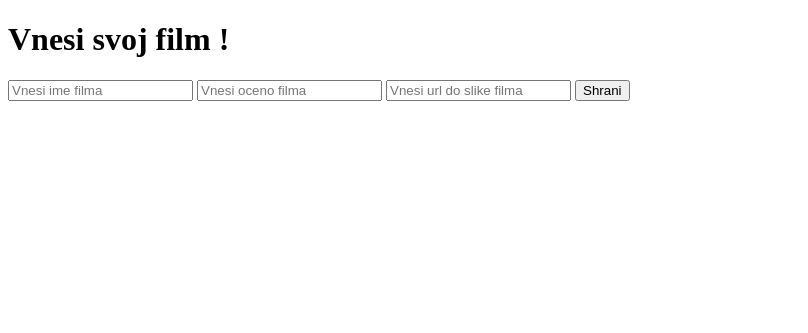
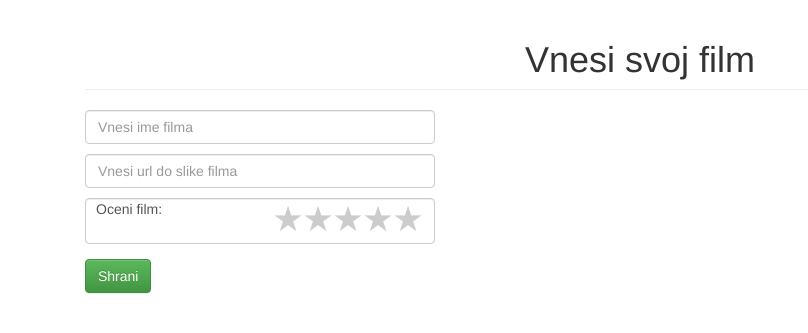
Before and after one commit to patt19823/seznam-filmov, a Python web app: template templates/hello.html in a window 1280 px wide. Shown: the top 333 px of the page, without its empty margins (0-808 px from the left). Run offline with Jinja, Linux system fonts and the light colour scheme; the template is opened without the code that fills it, so the values that code supplies are empty; some libraries are stand-ins or nearby versions.

Commit message:
dodan star rating in bootstrap

```diff
--- a/templates/hello.html
+++ b/templates/hello.html
@@ -3,16 +3,85 @@
 <head lang="en">
     <meta charset="UTF-8">
     <title>Vnesi svoje filme</title>
+    <!-- Latest compiled and minified CSS -->
+<link rel="stylesheet" href="https://maxcdn.bootstrapcdn.com/bootstrap/3.3.6/css/bootstrap.min.css" integrity="sha384-1q8mTJOASx8j1Au+a5WDVnPi2lkFfwwEAa8hDDdjZlpLegxhjVME1fgjWPGmkzs7" crossorigin="anonymous">
 
-    <link rel="stylesheet" href="/assets/css/style.css">
+<!-- Optional theme -->
+<link rel="stylesheet" href="https://maxcdn.bootstrapcdn.com/bootstrap/3.3.6/css/bootstrap-theme.min.css" integrity="sha384-fLW2N01lMqjakBkx3l/M9EahuwpSfeNvV63J5ezn3uZzapT0u7EYsXMjQV+0En5r" crossorigin="anonymous">
+<link rel="stylesheet" href="//netdna.bootstrapcdn.com/font-awesome/4.2.0/css/font-awesome.min.css">
+<!-- Latest compiled and minified JavaScript -->
+<script src="https://maxcdn.bootstrapcdn.com/bootstrap/3.3.6/js/bootstrap.min.js" integrity="sha384-0mSbJDEHialfmuBBQP6A4Qrprq5OVfW37PRR3j5ELqxss1yVqOtnepnHVP9aJ7xS" crossorigin="anonymous"></script>
+<style>
+.rate {
+  border: 1px solid #cccccc;
+  float: left;
+  height: 46px;
+  padding: 0 10px;
+}
+
+.rate:not(:checked) > input {
+  position: absolute;
+  top: -9999px;
+}
+
+.rate:not(:checked) > label {
+  float: right;
+  width: 1em;
+  overflow: hidden;
+  white-space: nowrap;
+  cursor: pointer;
+  font-size: 30px;
+  color: #ccc;
+}
+
+.rate:not(:checked) > label:before { content: '★ '; }
+
+.rate > input:checked ~ label { color: #ffc700; }
+
+.rate:not(:checked) > label:hover, .rate:not(:checked) > label:hover ~ label { color: #deb217; }
+
+.rate > input:checked + label:hover, .rate > input:checked + label:hover ~ label, .rate > input:checked ~ label:hover, .rate > input:checked ~ label:hover ~ label, .rate > label:hover ~ input:checked ~ label { color: #c59b08; }
+
+</style>
 </head>
 <body>
-    <h1>Vnesi svoj film !</h1>
-        <form method="post", action="/vnesifilm">
-            <input type="text" name="ime_filma" placeholder="Vnesi ime filma">
-            <input type="text" name="ocena_filma" placeholder="Vnesi oceno filma">
-            <input type="text" name="slika_filma" placeholder="Vnesi url do slike filma">
-            <button type="submit"> Shrani </button>
-        </form>
+<div class="container">
+    <div class="col-lg-12">
+        <h1 class="page-header" style="text-align:center"> Vnesi svoj film</h1>
+    </div>
+
+    <div class="row">
+        <div class="col-lg-12">
+            <div class="col-lg-4 col-md-4">
+                <form method="post", action="/vnesifilm" class="form-group">
+
+                       <p><input class="form-control" type="text" name="ime_filma" placeholder="Vnesi ime filma">
+                        </p>
+
+                        <p><input class="form-control" type="text" name="slika_filma" placeholder="Vnesi url do slike filma">
+                        </p>
+
+                    <div class="form-group rate form-control">Oceni film:
+                      <input type="radio" id="star5" name="ocena_filma" value="5" />
+                      <label for="star5" title="text">5 stars</label>
+                      <input type="radio" id="star4" name="ocena_filma" value="4" />
+                      <label for="star4" title="text">4 stars</label>
+                      <input type="radio" id="star3" name="ocena_filma" value="3" />
+                      <label for="star3" title="text">3 stars</label>
+                      <input type="radio" id="star2" name="ocena_filma" value="2" />
+                      <label for="star2" title="text">2 stars</label>
+                      <input type="radio" id="star1" name="ocena_filma" value="1" />
+                      <label for="star1" title="text">1 star</label>
+                    </div>
+                <button type="submit" class="btn btn-success"> Shrani </button>
+                </form>
+                </div>
+            </div>
+            </div>
+
+
+
+
+
 </body>
 </html>
```
Also changed, not shown: templates/seznamfilmov.html (+71 -8 lines), templates/vnosuspesen.html (+8 -0 lines).
